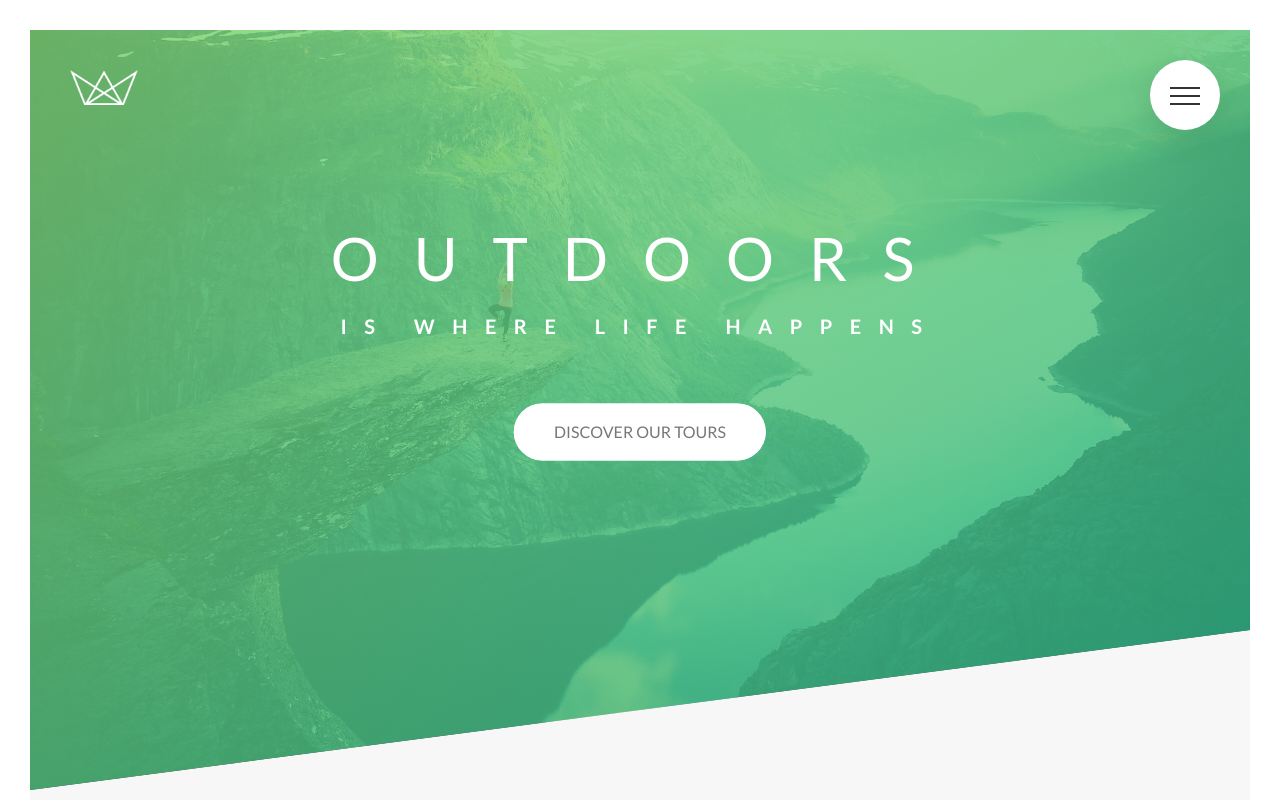
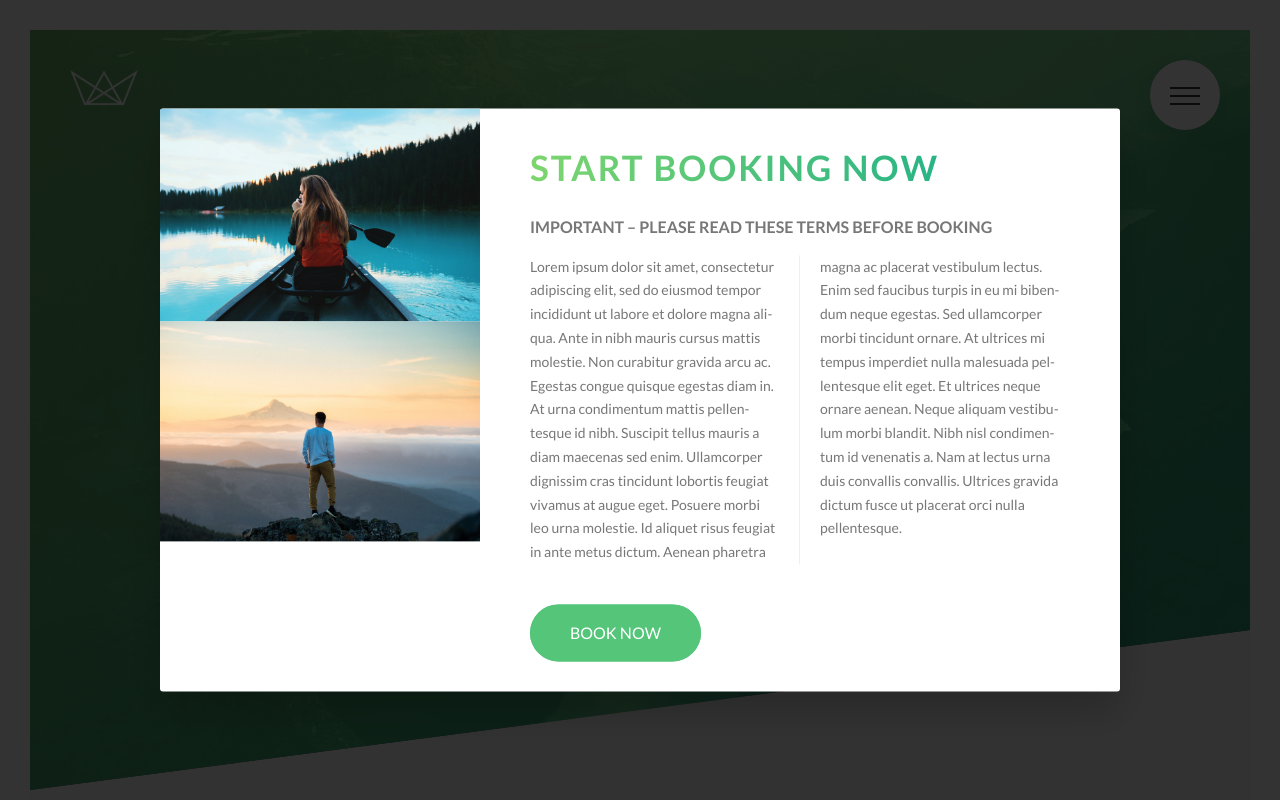
Before and after one commit to idilbls/Tours_Project, a website: page index.html in a window 1280 px wide. Shown: the top 800 px of the page. Drawn offline with Linux system fonts and the light colour scheme.

Commit message:
popup added

```diff
--- a/index.html
+++ b/index.html
@@ -358,6 +358,22 @@
                 </div>
             </div>
         </footer>
+        <div class="popup">
+            <div class="popup__content">
+                <div class="popup__left">
+                    <img src="img/nat-8.jpg" alt="Tour photo" class="popup__img">
+                    <img src="img/nat-9.jpg" alt="Tour photo" class="popup__img">
+                </div>
+                <div class="popup__right">
+                    <h2 class="heading-secondary u-margin-bottom-small">Start booking now</h2>
+                    <h3 class="heading-tertiary u-margin-bottom-small">Important &ndash; Please read these terms before booking</h3>
+                    <p class="popup__text">
+                        Lorem ipsum dolor sit amet, consectetur adipiscing elit, sed do eiusmod tempor incididunt ut labore et dolore magna aliqua. Ante in nibh mauris cursus mattis molestie. Non curabitur gravida arcu ac. Egestas congue quisque egestas diam in. At urna condimentum mattis pellentesque id nibh. Suscipit tellus mauris a diam maecenas sed enim. Ullamcorper dignissim cras tincidunt lobortis feugiat vivamus at augue eget. Posuere morbi leo urna molestie. Id aliquet risus feugiat in ante metus dictum. Aenean pharetra magna ac placerat vestibulum lectus. Enim sed faucibus turpis in eu mi bibendum neque egestas. Sed ullamcorper morbi tincidunt ornare. At ultrices mi tempus imperdiet nulla malesuada pellentesque elit eget. Et ultrices neque ornare aenean. Neque aliquam vestibulum morbi blandit. Nibh nisl condimentum id venenatis a. Nam at lectus urna duis convallis convallis. Ultrices gravida dictum fusce ut placerat orci nulla pellentesque.
+                    </p>
+                    <a href="#" class="btn btn--green">Book now</a>
+                </div>
+            </div>
+        </div>
         <!--
         <section class="grid-test">
             <div class="row">
--- a/sass/abstracts/_mixins.scss
+++ b/sass/abstracts/_mixins.scss
@@ -5,3 +5,10 @@
         clear: both;
     }
 }
+
+@mixin absCenter {
+    position: absolute;
+    top: 50%;
+    left: 50%;
+    transform: translate(-50%,-50%);
+}
--- /dev/null
+++ b/sass/components/_popup.scss
@@ -0,0 +1,54 @@
+.popup{
+    height: 100vh;
+    width: 100%;
+    position: fixed;
+    top: 0;
+    left: 0;
+    background-color: rgba($color-black, .8);
+    z-index: 9999;
+
+    &__content{
+        @include absCenter;
+        width: 75%;
+        background-color: $color-white;
+        box-shadow: 0 2rem 4rem rgba($color-black, .2);
+        border-radius: 3px;
+        display: table;
+        overflow: hidden;
+    }
+
+    &__left{
+        width: 33.33333%;
+        display: table-cell; // otomatik olarak ikiye böler parente table verdiğimizde. aynı boyutta iki tane table cell eklenir
+    }
+
+    &__right{
+        width: 66.666667%;
+        display: table-cell;
+        vertical-align: middle;
+        padding: 3rem 5rem;
+    }
+
+    &__img{
+        display: block;
+        width: 100%;
+    }
+
+    &__text{
+        font-size: 1.4rem;
+        margin-bottom: 4rem;
+
+        -moz-column-count:2;
+        -moz-column-gap: 4rem;
+        -moz-column-rule: 1px solid $color-grey-light-2;
+
+        column-count:2; //otomatik olarak 2 tane column oluşturur
+        column-gap: 4rem; //aralarındaki genişlik
+        column-rule: 1px solid $color-grey-light-2; //border
+
+        -moz-hyphens: auto;
+        -ms-hyphens: auto;
+        -webkit-hyphens: auto;
+        hyphens: auto; //aradaki çizginin nerede oluşacağı
+    }
+}
--- a/sass/main.scss
+++ b/sass/main.scss
@@ -14,6 +14,7 @@
 @import "components/story";
 @import "components/bg-video";
 @import "components/form";
+@import "components/popup";
 
 @import "layout/header";
 @import "layout/grid";
```
Also changed, not shown: css/style.css.
